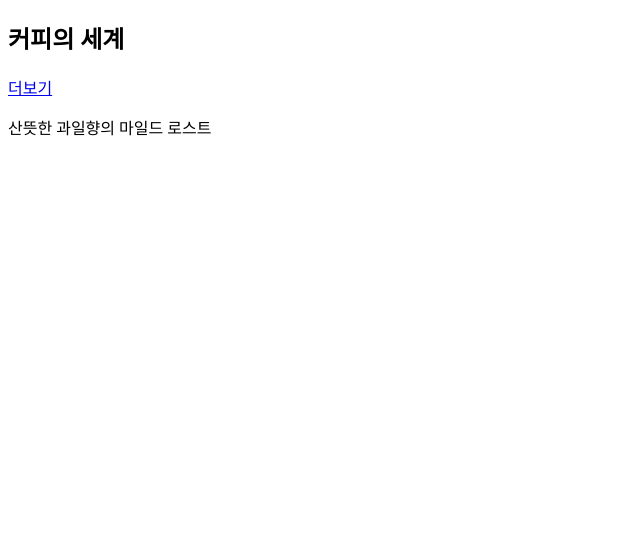
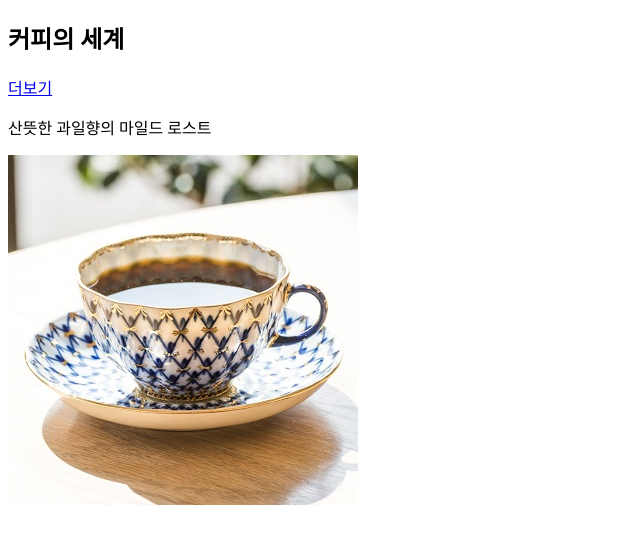
Before and after one commit to yeeunrim/Jsworks, a plain HTML site: page day6/create_element3.html in a window 1280 px wide. Both pictures are taken after a click on the link "더보기". Shown: the whole page, without its empty margins (0-640 px from the left). Drawn offline with Linux system fonts and the light colour scheme.

Commit message:
upload20231120-2

```diff
--- a/day6/create_element3.html
+++ b/day6/create_element3.html
@@ -17,8 +17,18 @@
       let text = document.createTextNode("산뜻한 과일향의 마일드 로스트");
       p.appendChild(text);
 
+      // img 태그 - 속성
+      let img = document.createElement("img");
+      let src = document.createAttribute("src"); // 속성
+      let alt = document.createAttribute("alt");
+      src.value = "images/coffee-blue.jpg"; // 속성 값
+      alt.value = "커피잔";
+      img.setAttributeNode(src);  // img에 src 속성 붙임
+      img.setAttributeNode(alt);
+
       let div = document.getElementById("info");
-      div.appendChild(p);
+      div.appendChild(p); // 부모요소 <div>에 자식요소 <p> 연결
+      div.appendChild(img); // 부모요소 <div>에 자식요소 <img> 연결
     }
   </script>
  </div>
```
Also changed, not shown: jquery/jq_html2.html (+3 -1 lines).
